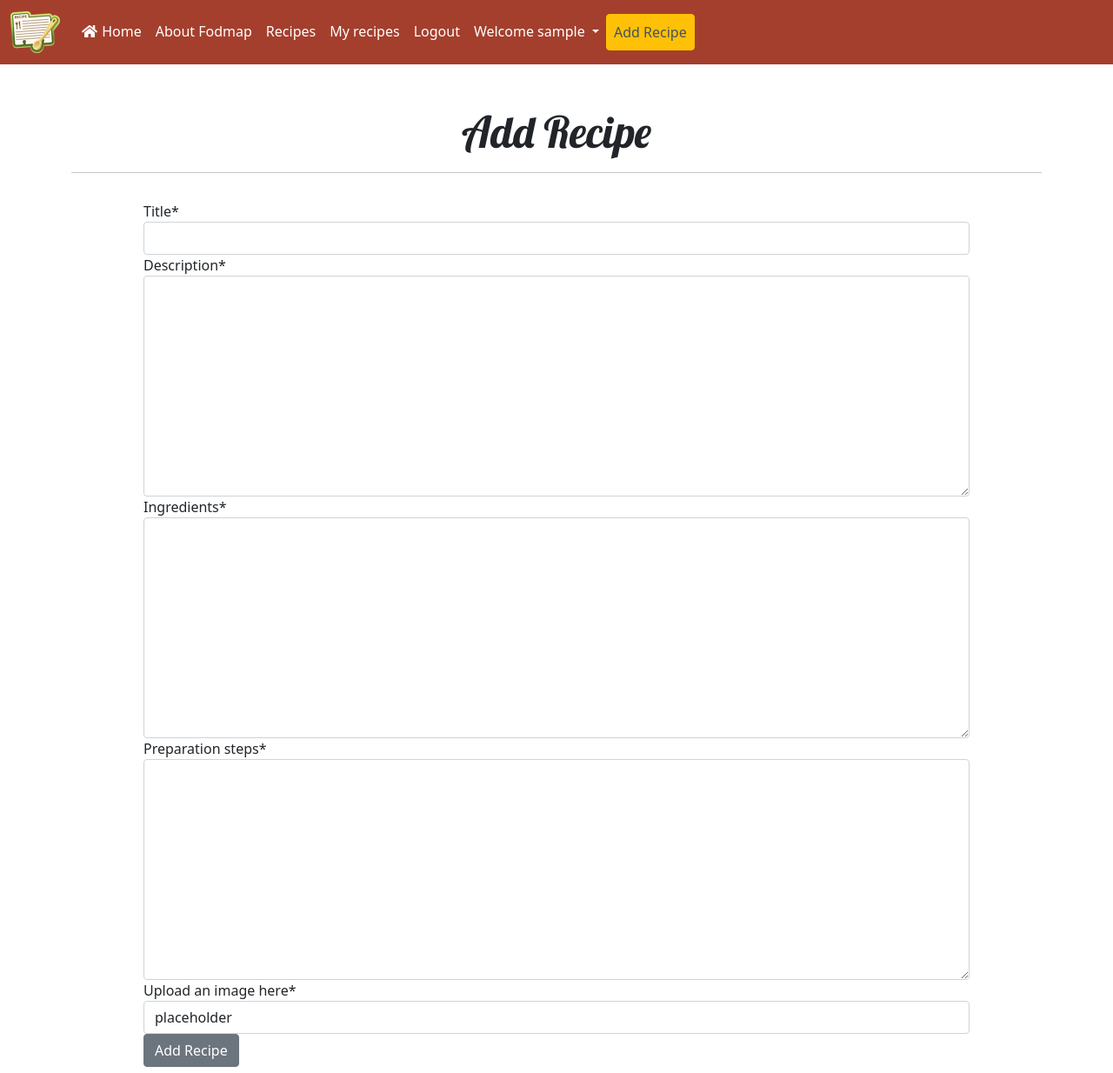
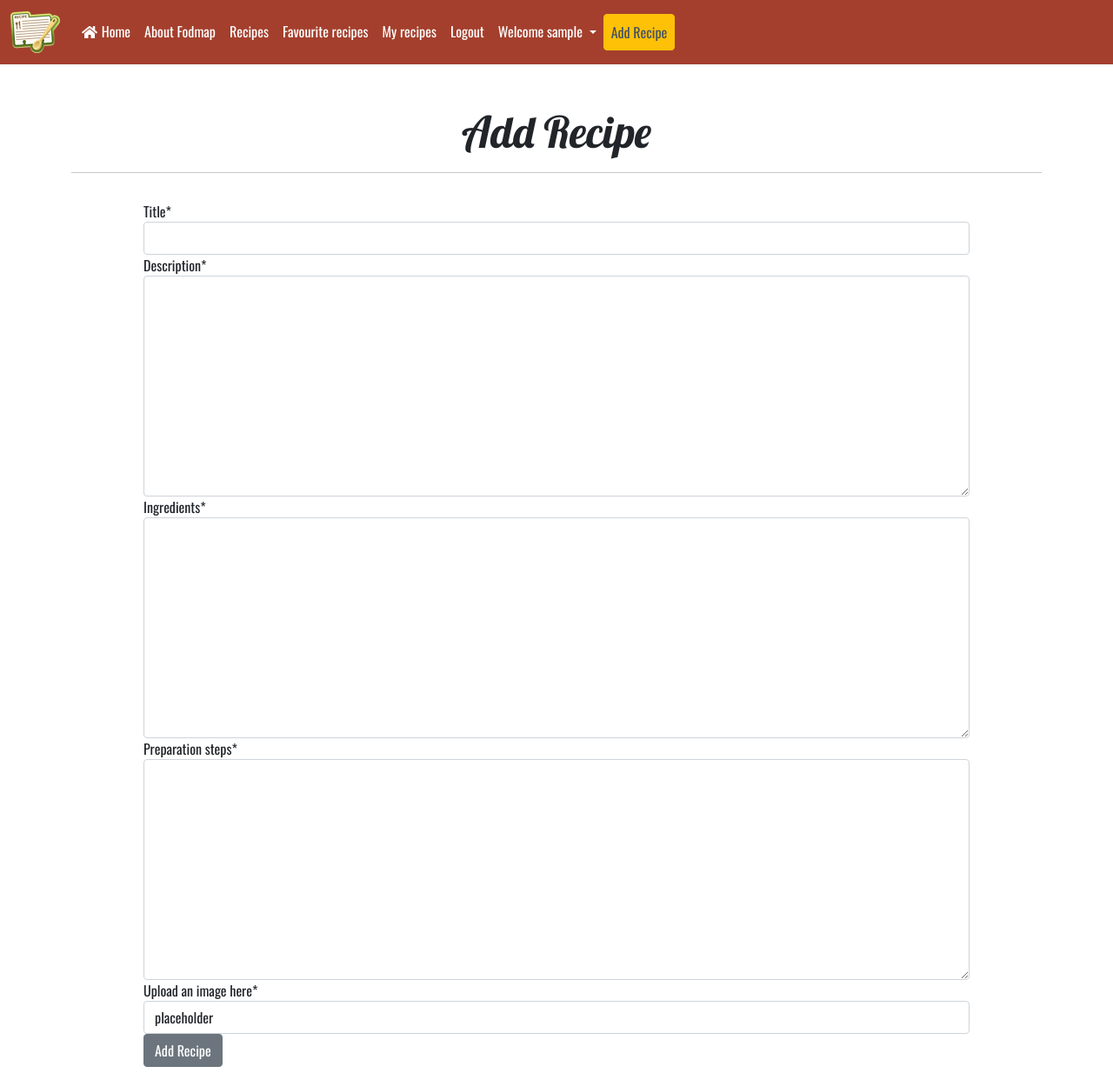
Before and after one commit to Code-Institute-Submissions/https-github.com-Karasp1980-Fodmap-recipes, a Django app: page /add_recipe in a window 1280 px wide. Shown: the top 1234 px of the page at 87% size. Run offline with Django 3.2, Linux system fonts and the light colour scheme; the visitor is signed in with stand-in values (Sample User, id 1); some libraries are stand-ins or nearby versions.

Commit message:
Add favourite_recipes.html template

```diff
--- a/recipes/urls.py
+++ b/recipes/urls.py
@@ -8,6 +8,7 @@ urlpatterns = [
     path('about/', views.AboutPage.as_view(), name='about'),
     path('<slug:slug>/', views.RecipeDetails.as_view(), name='recipe_detail'),
     path('my_recipes', views.MyRecipes.as_view(), name='my_recipes'),
+    path('favourite_recipes', views.FavouriteRecipes.as_view(), name='favourite_recipes'),
     path('all_recipes', views.AllRecipes.as_view(), name='all_recipes'),
     path('add_recipe', views.AddRecipe.as_view(), name='add_recipe'),
     path('edit_recipe/<int:pk>', views.EditRecipe.as_view(), name='edit_recipe'),
--- a/recipes/views.py
+++ b/recipes/views.py
@@ -106,6 +106,20 @@ class MyRecipes(View):
         else:
             return render(request, 'my_recipes.html')
 
+class FavouriteRecipes(View):
+    """ favourite recipes view"""
+    def get(self, request):
+        """favourite_recipes view, get method"""
+        if request.user.is_authenticated:
+            post = Post.objects.filter(likes=request.user.id)
+
+            paginator = Paginator(post, 6)  # Show 6 recipes per page
+            page_number = request.GET.get('page')
+            page_obj = paginator.get_page(page_number)
+            return render(
+                request, 'favourite_recipes.html', {"page_obj": page_obj, })
+        else:
+            return render(request, 'favourite_recipes.html')
 
 class AddRecipe(View):
     """ add recipe"""
--- a/static/css/style.css
+++ b/static/css/style.css
@@ -3,6 +3,7 @@
 
 body {
     background-color: white;
+    font-family: 'Oswald', sans-serif;
 
 }
 
@@ -191,7 +192,7 @@ body {
 .about-image{
     background: no-repeat center center fixed;
     background-size: cover;
-    height: 100vh;
+    height: auto;
     display: flex;
     justify-content: center;
     align-items: center;
--- a/templates/about.html
+++ b/templates/about.html
@@ -17,7 +17,8 @@
                     <p class="display-6"><strong>Disaccharides:</strong> Lactose is the fermentable sugar in this group, the sugar in dairy and human milk. Lactose intolerance is one of the most common food intolerances worldwide.</p>
                     <p class="display-6"><strong>Monosaccharides:</strong>Fructose, the sugar in fruit, is the fermentable sugar in this group. But only in certain quantities and proportions, so not all fruits are affected.</p>
                     <p class="display-6"><strong>Polyols:</strong> These are sugar alcohols, commonly used as artificial sweeteners. They are also found naturally in some fruits.</p>
-            </div>
+
+                </div>
         </div>
 </section>
 
--- a/templates/base.html
+++ b/templates/base.html
@@ -47,6 +47,9 @@
                     {% if user.is_authenticated %}
 
                     <li class="nav-item">
+                        <a class="nav-link" href="{% url 'favourite_recipes' %}">Favourite recipes</a>
+                    </li>
+                    <li class="nav-item">
                         <a class="nav-link" href="{% url 'my_recipes' %}">My recipes</a>
                     </li>
                     <li class="nav-item">
@@ -71,6 +74,7 @@
                         </a>
                         <div class="dropdown-menu" aria-labelledby="navbarDropdown">
                             <a class="dropdown-item" href="#">Favourite Recipes</a>
+                            <a class="dropdown-item" href="{% url 'favourite_recipes' %}">Favourite recipes</a>
                             <a class="dropdown-item" href="{% url 'my_recipes' %}">My recipes</a>
                             <div class="dropdown-divider"></div>
                             <a class="dropdown-item" href="{% url 'account_logout' %}">Logout</a>
```
